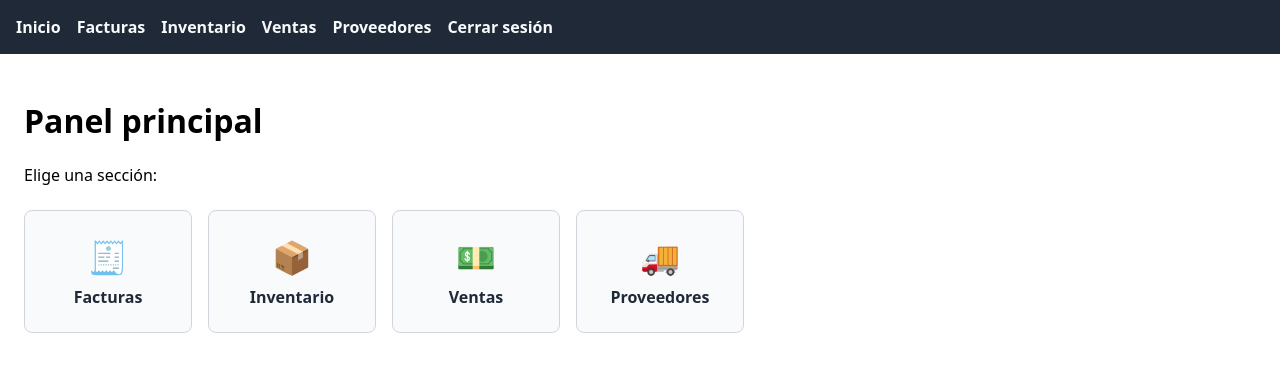
After one commit to sierrasanabriajohinerstiven-max/Trabajo, a Flask app: page / in a window 1280 px wide. The commit adds this page. Shown: the top 372 px of the page. Run offline with Flask 3, Linux system fonts and the light colour scheme; the visitor is signed in with stand-in values (Sample User, id 1).

Commit message:
Agrega dashboard con menu de acceso a todas las secciones
- Nuevo blueprint app/main (compartido) con ruta "/" protegida por
  login, que muestra un menu con un boton por seccion: Facturas,
  Inventario, Ventas y Proveedores.
- Registrado en la app factory antes de los demas blueprints.
- Enlace "Inicio" agregado a la barra de navegacion en base.html.
- Estilos de la cuadricula de botones en estilos.css.

Co-Authored-By: Claude Sonnet 5 <noreply@anthropic.com>

```diff
--- a/app/__init__.py
+++ b/app/__init__.py
@@ -23,6 +23,10 @@ def create_app(config_class: type = Config) -> Flask:
     from app.models import usuario  # noqa: F401
 
     # --- Blueprints ---
+    # Dashboard / menú principal (compartido)
+    from app.main import bp as main_bp
+    app.register_blueprint(main_bp)
+
     # Persona A - Login / Autenticación
     from app.auth import bp as auth_bp
     app.register_blueprint(auth_bp, url_prefix="/auth")
--- /dev/null
+++ b/app/main/__init__.py
@@ -0,0 +1,6 @@
+"""Blueprint del dashboard (menú principal). Compartido por los 3 módulos."""
+from flask import Blueprint
+
+bp = Blueprint("main", __name__, template_folder="../templates/main")
+
+from app.main import routes  # noqa: E402,F401
--- /dev/null
+++ b/app/main/routes.py
@@ -0,0 +1,19 @@
+"""Ruta del dashboard: menú principal con un botón hacia cada sección."""
+from flask import render_template
+from flask_login import login_required
+
+from app.main import bp
+
+# Botones del menú principal. Cada entrada: (texto, endpoint del blueprint, ícono)
+SECCIONES = [
+    ("Facturas", "facturas.index", "🧾"),
+    ("Inventario", "inventario.index", "📦"),
+    ("Ventas", "ventas.index", "💵"),
+    ("Proveedores", "proveedores.index", "🚚"),
+]
+
+
+@bp.route("/")
+@login_required
+def index():
+    return render_template("main/dashboard.html", secciones=SECCIONES)
--- a/app/static/css/estilos.css
+++ b/app/static/css/estilos.css
@@ -5,3 +5,60 @@ body {
   font-family: system-ui, sans-serif;
   margin: 0;
 }
+
+header nav {
+  display: flex;
+  gap: 1rem;
+  padding: 1rem;
+  background: #1f2937;
+}
+
+header nav a {
+  color: #f9fafb;
+  text-decoration: none;
+  font-weight: 600;
+}
+
+header nav a:hover {
+  text-decoration: underline;
+}
+
+main {
+  padding: 1.5rem;
+}
+
+/* --- Dashboard: menú principal con un botón por sección --- */
+.dashboard-grid {
+  display: grid;
+  grid-template-columns: repeat(auto-fit, minmax(160px, 1fr));
+  gap: 1rem;
+  max-width: 720px;
+  margin-top: 1.5rem;
+}
+
+.dashboard-card {
+  display: flex;
+  flex-direction: column;
+  align-items: center;
+  gap: 0.5rem;
+  padding: 1.5rem 1rem;
+  border: 1px solid #d1d5db;
+  border-radius: 0.5rem;
+  text-decoration: none;
+  color: #1f2937;
+  background: #f9fafb;
+  transition: box-shadow 0.15s ease, transform 0.15s ease;
+}
+
+.dashboard-card:hover {
+  box-shadow: 0 2px 8px rgba(0, 0, 0, 0.1);
+  transform: translateY(-2px);
+}
+
+.dashboard-card-icono {
+  font-size: 2rem;
+}
+
+.dashboard-card-texto {
+  font-weight: 600;
+}
--- a/app/templates/base.html
+++ b/app/templates/base.html
@@ -9,6 +9,7 @@
 <body>
   <header>
     <nav>
+      <a href="{{ url_for('main.index') }}">Inicio</a>
       <a href="{{ url_for('facturas.index') }}">Facturas</a>
       <a href="{{ url_for('inventario.index') }}">Inventario</a>
       <a href="{{ url_for('ventas.index') }}">Ventas</a>
--- /dev/null
+++ b/app/templates/main/dashboard.html
@@ -0,0 +1,15 @@
+{% extends "base.html" %}
+{% block title %}Inicio{% endblock %}
+{% block content %}
+  <h1>Panel principal</h1>
+  <p>Elige una sección:</p>
+
+  <div class="dashboard-grid">
+    {% for texto, endpoint, icono in secciones %}
+      <a class="dashboard-card" href="{{ url_for(endpoint) }}">
+        <span class="dashboard-card-icono">{{ icono }}</span>
+        <span class="dashboard-card-texto">{{ texto }}</span>
+      </a>
+    {% endfor %}
+  </div>
+{% endblock %}
```
